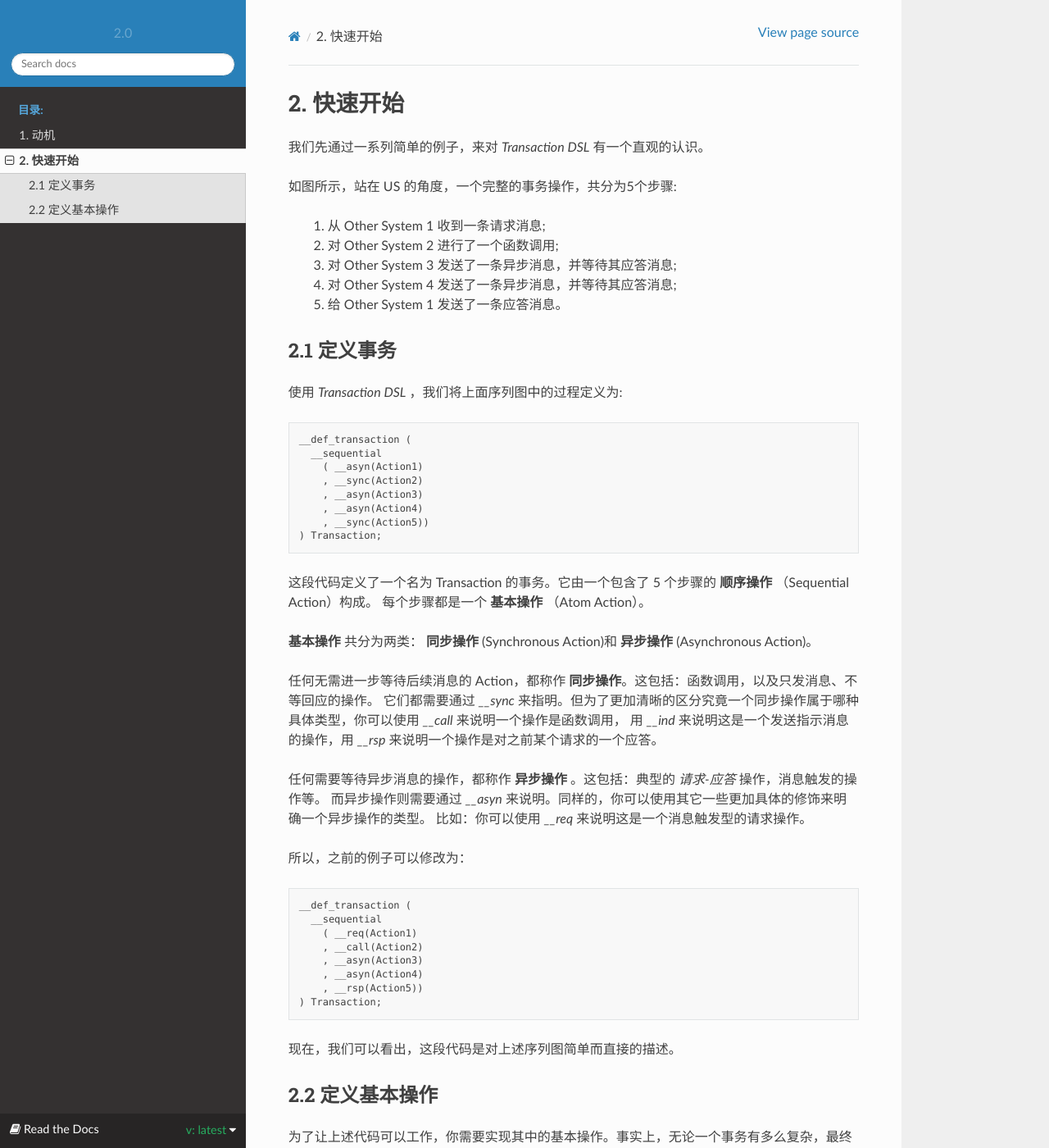
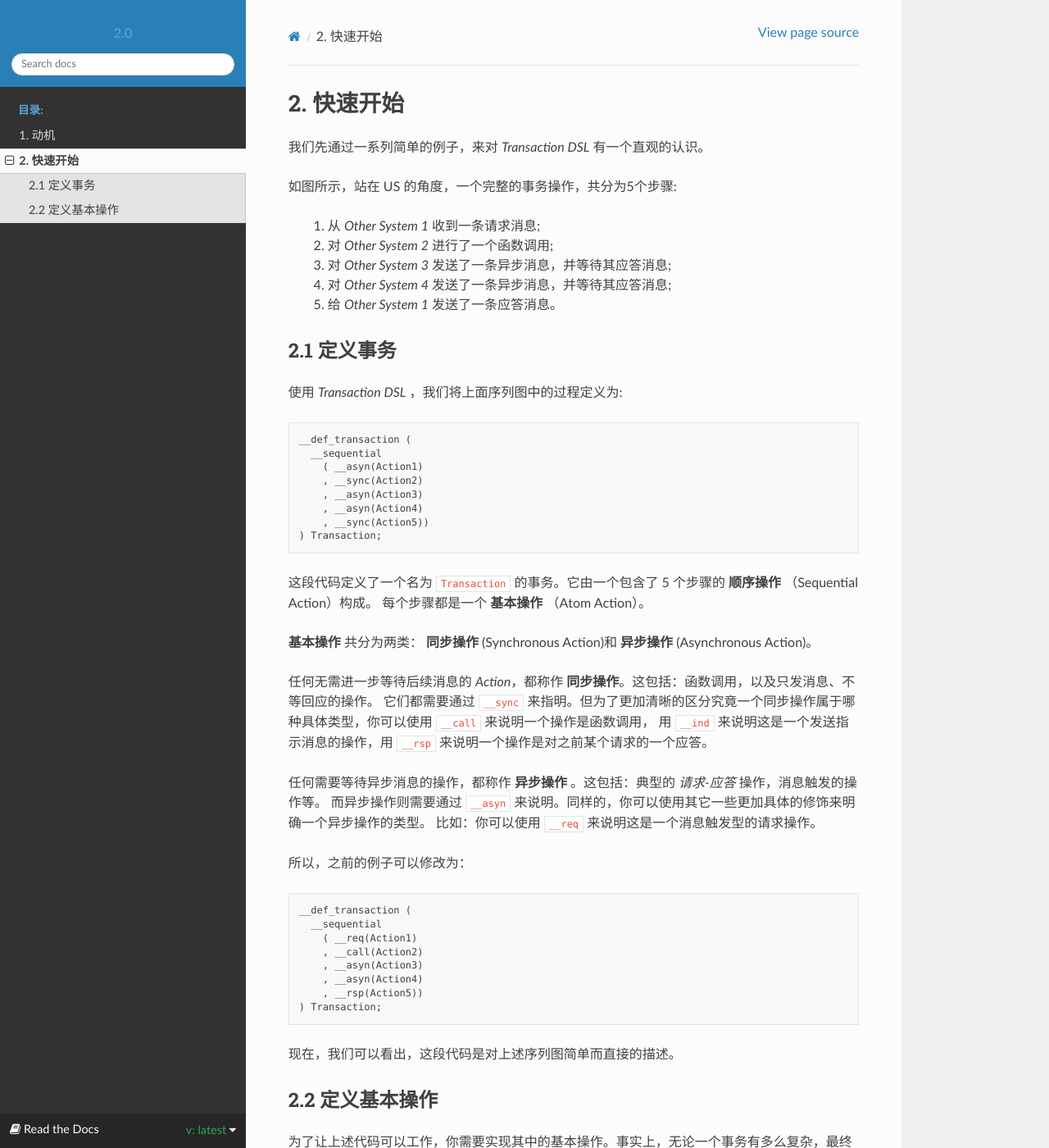
Before and after one commit to godsme/trans-dsl-2, a Sphinx documentation site: the page built from doc/source/quick-start.rst, in a window 1280 px wide and 1400 px high. Shown: the whole window at 82% size. Built offline with Sphinx 7.4.7 and the Read the Docs theme 2.0.0, drawn with Linux system fonts in a browser that asks for light colours; some of the changed text lies outside the part shown.

Commit message:
refactored

```diff
--- a/doc/source/quick-start.rst
+++ b/doc/source/quick-start.rst
@@ -5,11 +5,11 @@
 
 如图所示，站在 US 的角度，一个完整的事务操作，共分为5个步骤:
 
-  1. 从 Other System 1 收到一条请求消息;
-  2. 对 Other System 2 进行了一个函数调用;
-  3. 对 Other System 3 发送了一条异步消息，并等待其应答消息;
-  4. 对 Other System 4 发送了一条异步消息，并等待其应答消息;
-  5. 给 Other System 1 发送了一条应答消息。
+  1. 从 `Other System 1` 收到一条请求消息;
+  2. 对 `Other System 2` 进行了一个函数调用;
+  3. 对 `Other System 3` 发送了一条异步消息，并等待其应答消息;
+  4. 对 `Other System 4` 发送了一条异步消息，并等待其应答消息;
+  5. 给 `Other System 1` 发送了一条应答消息。
 
 2.1  定义事务
 --------------
@@ -27,18 +27,18 @@
       , __sync(Action5))
   ) Transaction;
 
-这段代码定义了一个名为 Transaction 的事务。它由一个包含了 5 个步骤的 **顺序操作** （Sequential Action）构成。
+这段代码定义了一个名为 ``Transaction`` 的事务。它由一个包含了 5 个步骤的 **顺序操作** （Sequential Action）构成。
 每个步骤都是一个 **基本操作** （Atom Action）。
 
 **基本操作** 共分为两类： **同步操作** (Synchronous Action)和 **异步操作** (Asynchronous Action)。
 
-任何无需进一步等待后续消息的 Action，都称作 **同步操作**。这包括：函数调用，以及只发消息、不等回应的操作。
-它们都需要通过 `__sync` 来指明。但为了更加清晰的区分究竟一个同步操作属于哪种具体类型，你可以使用 `__call` 来说明一个操作是函数调用，
-用 `__ind` 来说明这是一个发送指示消息的操作，用 `__rsp` 来说明一个操作是对之前某个请求的一个应答。
+任何无需进一步等待后续消息的 `Action`，都称作 **同步操作**。这包括：函数调用，以及只发消息、不等回应的操作。
+它们都需要通过 ``__sync`` 来指明。但为了更加清晰的区分究竟一个同步操作属于哪种具体类型，你可以使用 ``__call`` 来说明一个操作是函数调用，
+用 ``__ind`` 来说明这是一个发送指示消息的操作，用 ``__rsp`` 来说明一个操作是对之前某个请求的一个应答。
 
 任何需要等待异步消息的操作，都称作 **异步操作** 。这包括：典型的 *请求-应答* 操作，消息触发的操作等。
-而异步操作则需要通过 `__asyn` 来说明。同样的，你可以使用其它一些更加具体的修饰来明确一个异步操作的类型。
-比如：你可以使用 `__req` 来说明这是一个消息触发型的请求操作。
+而异步操作则需要通过 ``__asyn`` 来说明。同样的，你可以使用其它一些更加具体的修饰来明确一个异步操作的类型。
+比如：你可以使用 ``__req`` 来说明这是一个消息触发型的请求操作。
 
 所以，之前的例子可以修改为：
 
@@ -59,7 +59,7 @@
 ----------------------------
 
 为了让上述代码可以工作，你需要实现其中的基本操作。事实上，无论一个事务有多么复杂，最终总是由基本操作组成，
-你需要做的事情就是定义这些基本操作，然后使用 Transaction DSL 来描述它们运行的方式和顺序。
+你需要做的事情就是定义这些基本操作，然后使用 `Transaction DSL` 来描述它们运行的方式和顺序。
 
 我们之前已经提到，基本操作分为两种： **同步操作** 和 **异步操作** 。定义它们时需要直接或间接从下面两个接口继承。
 
@@ -78,8 +78,8 @@
     virtual ~Action() = default;
   };
 
-对于同步操作，你需要做的就是实现 `SyncAction` 接口，它只有一个方法: `exec`。
-对于函数调用型的同步操作，其实现非常简单，其返回值为 `SUCCESS` 代表此操作成功，如果返回错误值则表示此操作失败。
+对于同步操作，你需要做的就是实现 ``SyncAction`` 接口，它只有一个方法: ``exec``。
+对于函数调用型的同步操作，其实现非常简单，其返回值为 ``SUCCESS`` 代表此操作成功，如果返回错误值则表示此操作失败。
 
 .. code-block:: c++
 
@@ -89,7 +89,7 @@
     }
   };
 
-对于 `Action5` ，尽管它发送了消息，却无需等待任何消息，所以它也是一个同步操作。
+对于 ``Action5`` ，尽管它发送了消息，却无需等待任何消息，所以它也是一个 **同步操作** 。
 
 .. code-block:: c++
 
@@ -102,5 +102,5 @@
     }
   };
 
-而对于异步操作，存在一些常用的模式。大多数情况下，你不需要直接实现 `Action` 接口，
-而是根据模式从已存在的基类中继承。比如：如果一个异步操作属于简单的 *请求-应答* 模式，你只需要从 `SimpleAsyncAction` 继承即可。
+而对于异步操作，存在一些常用的模式。大多数情况下，你不需要直接实现 ``Action`` 接口，
+而是根据模式从已存在的基类中继承。比如：如果一个异步操作属于简单的 *请求-应答* 模式，你只需要从 ``SimpleAsyncAction`` 继承即可。
```
